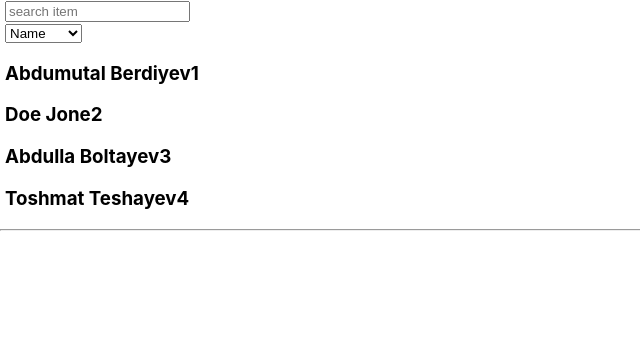
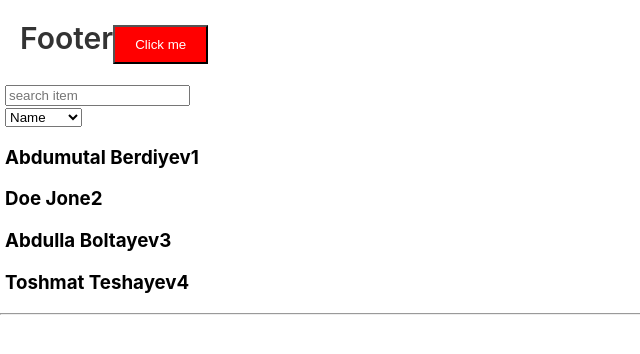
Before and after one commit to Ulugbek01/new-project-test, a React (Create React App) app: page / in a window 1280 px wide. Shown: the top 354 px of the page, without its empty margins (0-640 px from the left). Built offline with nearby package versions, Linux system fonts and the light colour scheme.

Commit message:
styled-components add footer

```diff
--- /dev/null
+++ b/src/components/Footer.jsx
@@ -0,0 +1,13 @@
+import React, { Component } from "react";
+import { Button, Container } from "./FooterStyle";
+
+class Footer extends Component {
+  render() {
+    return <Container size={11}>
+        Footer
+      <Button className="btn" active={'true1'}>Click me</Button>
+    </Container>;
+  }
+}
+
+export default Footer;
--- /dev/null
+++ b/src/components/FooterStyle.js
@@ -0,0 +1,41 @@
+import styled from "styled-components";
+
+const getSize = (size) => {
+  let res = null;
+  if (size > 10) {
+    res = 30;
+  } else {
+    res = 8;
+  }
+
+  return res + "px";
+};
+
+export const Container = styled.div`
+  /* background-color: blue; */
+  padding: 20px;
+  color: #333;
+  font-size: ${({ size }) => getSize(size)};
+  font-weight: 600;
+`;
+export const Button = styled.button`
+  padding: 10px 20px;
+  background-color: ${({ active }) => (active === "true" ? "blue" : "red")};
+  color: #fff;
+  outline: none;
+  cursor: pointer;
+
+  @media (max-width: 1000px) {
+    font-size: 24px;
+  }
+
+  :active {
+    background-color: blue;
+    border: none;
+  }
+
+  :hover {
+    box-shadow: 4px 3px 10px rgba(0, 0, 0, 0.4);
+    transition: all 0.3s;
+  }
+`;
--- a/src/components/Menu.js
+++ b/src/components/Menu.js
@@ -47,7 +47,7 @@ class Menu extends Component {
             <option>Surname</option>
             <option>Status</option>
           </select>
-          {this.state.users.length ? (
+          {this.state.users.length > 0 ? (
             <div>
               {this.state.users.map((value) => (
                 <div className="container-items" key={value.id}>
--- a/src/index.js
+++ b/src/index.js
@@ -2,6 +2,7 @@ import React from "react";
 import ReactDOM from "react-dom";
 import "./index.css";
 import Menu from "./components/Menu";
+import Footer from "./components/Footer";
 // import App from "./App";
 // import App2 from "./App2";
 
@@ -9,6 +10,7 @@ ReactDOM.render(
   <React.StrictMode>
     {/* <App />
     <App2 /> */}
+    <Footer />
     <Menu />
   </React.StrictMode>,
   document.getElementById("root")
```
Also changed, not shown: src/components/Footer.js (deleted, +0 -9 lines).
